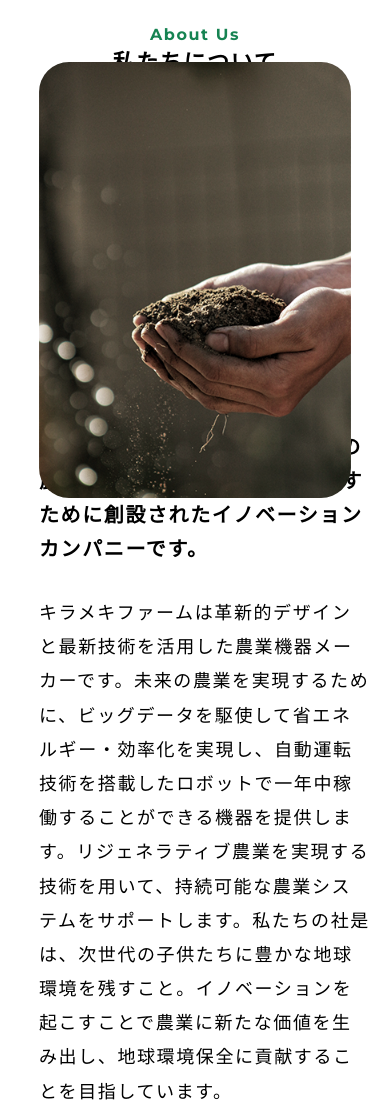
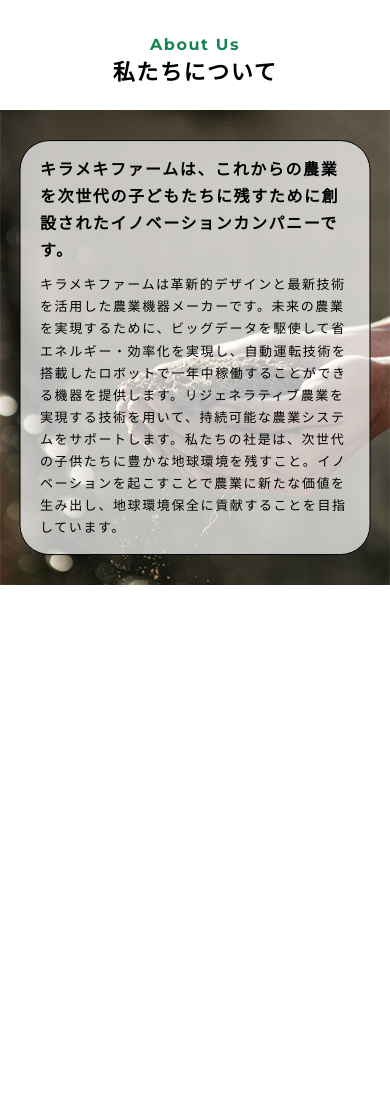
Before and after one commit to NaokoSugawara/lp4, a website: page index.html in a window 390 px wide. Shown: the part 780-1892 px from the top of the page. Drawn offline with nearby package versions, Linux system fonts and the light colour scheme.

Commit message:
fixed about for pc/sp

```diff
--- a/assets/style/style.css
+++ b/assets/style/style.css
@@ -219,7 +219,7 @@ main {
 @media screen and (max-width: 767px) {
     main {
         height: 470px;
-        margin-bottom: 50px;
+        margin-bottom: 60px;
     }
     .main__bg {
         background-image: url("/lp4/assets/images/main_visual_sp.png");
@@ -305,7 +305,6 @@ main {
     width: 80%;
     height: auto;
     border-radius: 30px;
-
 }
 
 @media screen and (min-width: 768px) {
@@ -365,7 +364,7 @@ main {
         display: none;
     }
     .div__about {
-        margin-bottom: 30px;
+        margin-bottom: 0;
     }
     .div__about p {
         font-size: 16px;
@@ -374,22 +373,48 @@ main {
     .div__about h2 {
         font-size: 22px;
     }
+    .about__dsc--sp {
+        width: 100%;
+        height: auto;
+    }
     .dsc__pic {
         width: 100%;
-        height: 300px;
+        /* height: 300px; */
+        height: auto;
         position: relative;
     }
+    .dsc__pic img {
+        width: 100%;
+        height: 475px;
+        border-radius: 0;
+    }
     .dsc__txt {
-        width: 100%;
-        background-color: rgba(255, 255, 255, 0.3);
+        width: 90%;
+        /* height: 100%; */
+        background-color: rgba(255, 255, 255, 0.7);
         border-radius: 30px;
+        border: 1px solid black;
+        position: absolute;
+        top: 50%;
+        left: 50%;
+        transform: translate(-50%, -50%);
+        z-index: 1;
+        padding-left: 5%;
+        /* padding: 5px 2%; */
     }
     .dsc__txt p:nth-of-type(1) {
-        font-size: 20px;
-        font-weight: 600;
+        font-size: 16px;
+        /* font-weight: 600; */
         /* line-height: 1.7; */
-        letter-spacing: 0.1rem;
-        /* margin-bottom: 30px; */
+        /* letter-spacing: 0.1rem; */
+        padding-top: 15px;
+        margin-bottom: 10px;
+    }
+    .dsc__txt p:nth-of-type(2){
+        font-size: 13px;
+        line-height: 1.7;
+        /* letter-spacing: 0.1rem; */
+        padding-bottom: 15px;
     }
 
 }
--- a/index.html
+++ b/index.html
@@ -68,10 +68,10 @@
         <div class="about__dsc--sp">
             <div class="dsc__pic">
                 <img src="/lp4/assets/images/about_sp.png" alt="農地の背景">
-            </div>
-            <div class="dsc__txt">
-                <p>キラメキファームは、これからの農業を次世代の子どもたちに残すために創設されたイノベーションカンパニーです。</p>
-                <p>キラメキファームは革新的デザインと最新技術を活用した農業機器メーカーです。未来の農業を実現するために、ビッグデータを駆使して省エネルギー・効率化を実現し、自動運転技術を搭載したロボットで一年中稼働することができる機器を提供します。リジェネラティブ農業を実現する技術を用いて、持続可能な農業システムをサポートします。私たちの社是は、次世代の子供たちに豊かな地球環境を残すこと。イノベーションを起こすことで農業に新たな価値を生み出し、地球環境保全に貢献することを目指しています。</p>
+                <div class="dsc__txt">
+                    <p>キラメキファームは、これからの農業を次世代の子どもたちに残すために創設されたイノベーションカンパニーです。</p>
+                    <p>キラメキファームは革新的デザインと最新技術を活用した農業機器メーカーです。未来の農業を実現するために、ビッグデータを駆使して省エネルギー・効率化を実現し、自動運転技術を搭載したロボットで一年中稼働することができる機器を提供します。リジェネラティブ農業を実現する技術を用いて、持続可能な農業システムをサポートします。私たちの社是は、次世代の子供たちに豊かな地球環境を残すこと。イノベーションを起こすことで農業に新たな価値を生み出し、地球環境保全に貢献することを目指しています。</p>
+                </div>
             </div>
         </div>
     </section>
```
